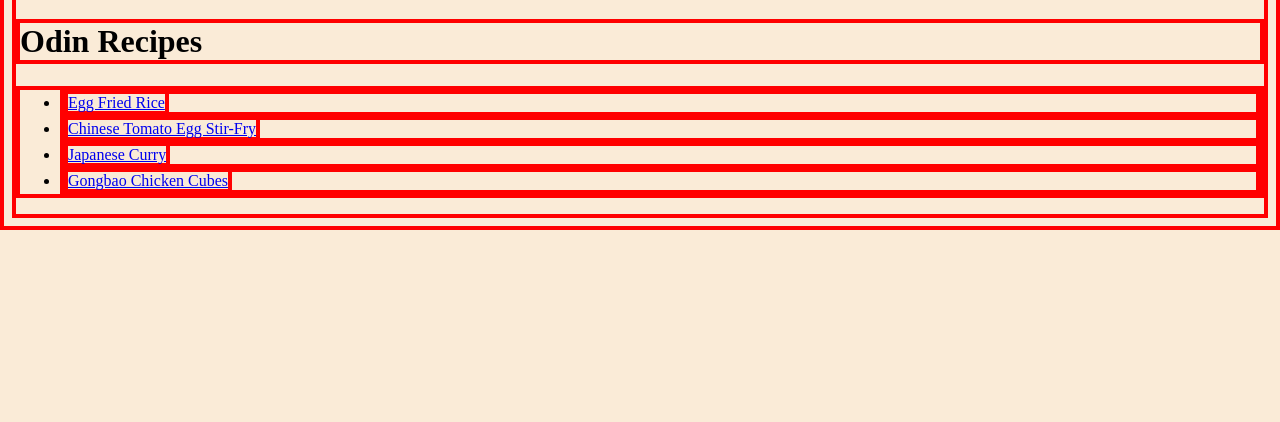
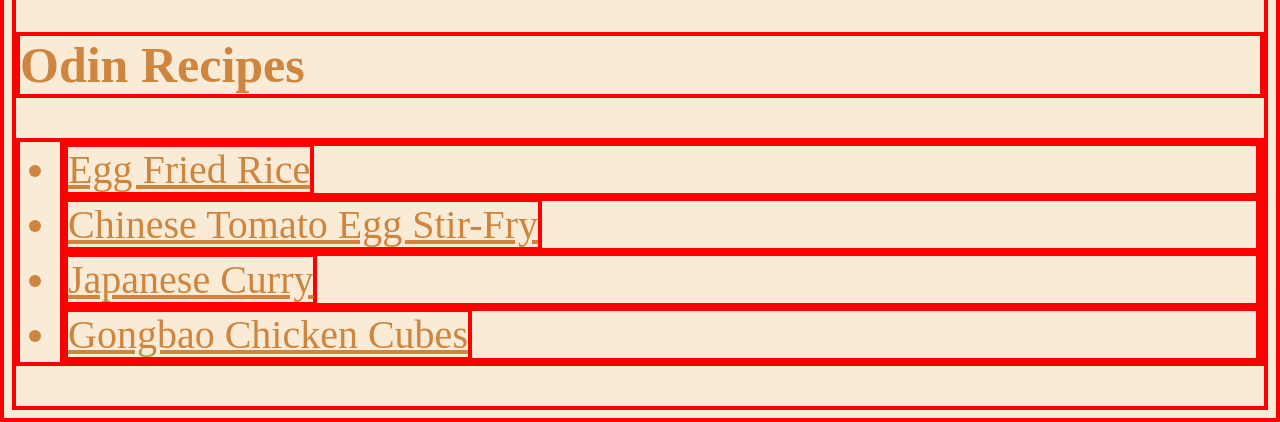
Before and after one commit to Deshenfektion/odin_recipes, a plain HTML site: page index.html in a window 1280 px wide. Shown: the part 418-840 px from the top of the page. Before the commit the page ends 800 px from the top, so only its background shows below. Drawn offline with Linux system fonts and the light colour scheme.

Commit message:
Change text color to peru a.k.a orange and adjust font size

```diff
--- a/styles.css
+++ b/styles.css
@@ -6,6 +6,8 @@
     background-color: antiquewhite;
     box-sizing: border-box;
     border: 4px solid red;
+    color: peru;
+    font-family
 }
 
 #logo {
@@ -13,3 +15,11 @@
     margin: auto;
     height: 400px;
 }
+
+h1 {
+    font-size: 50px;
+}
+
+ul {
+    font-size: 40px;
+}
```
